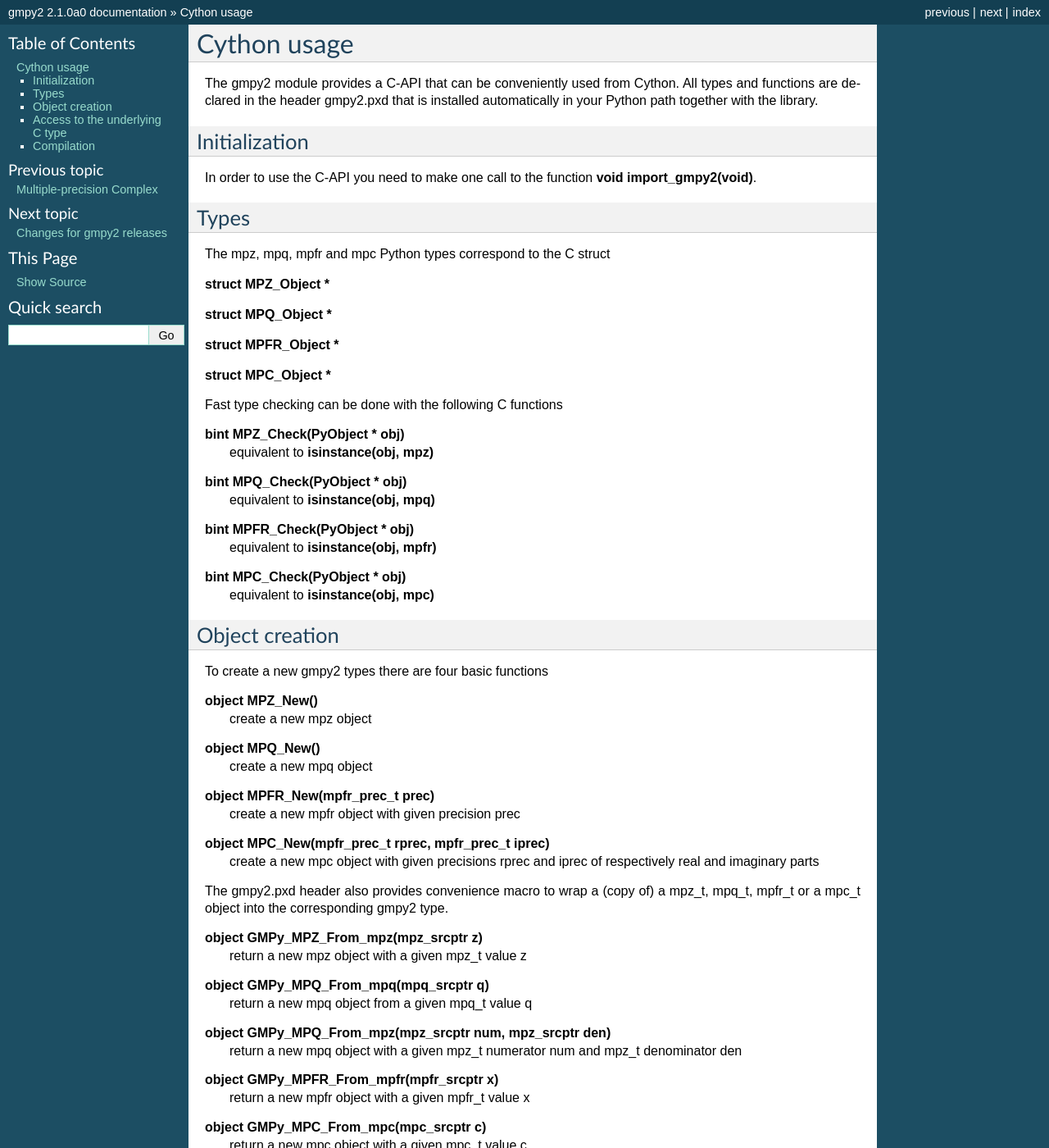
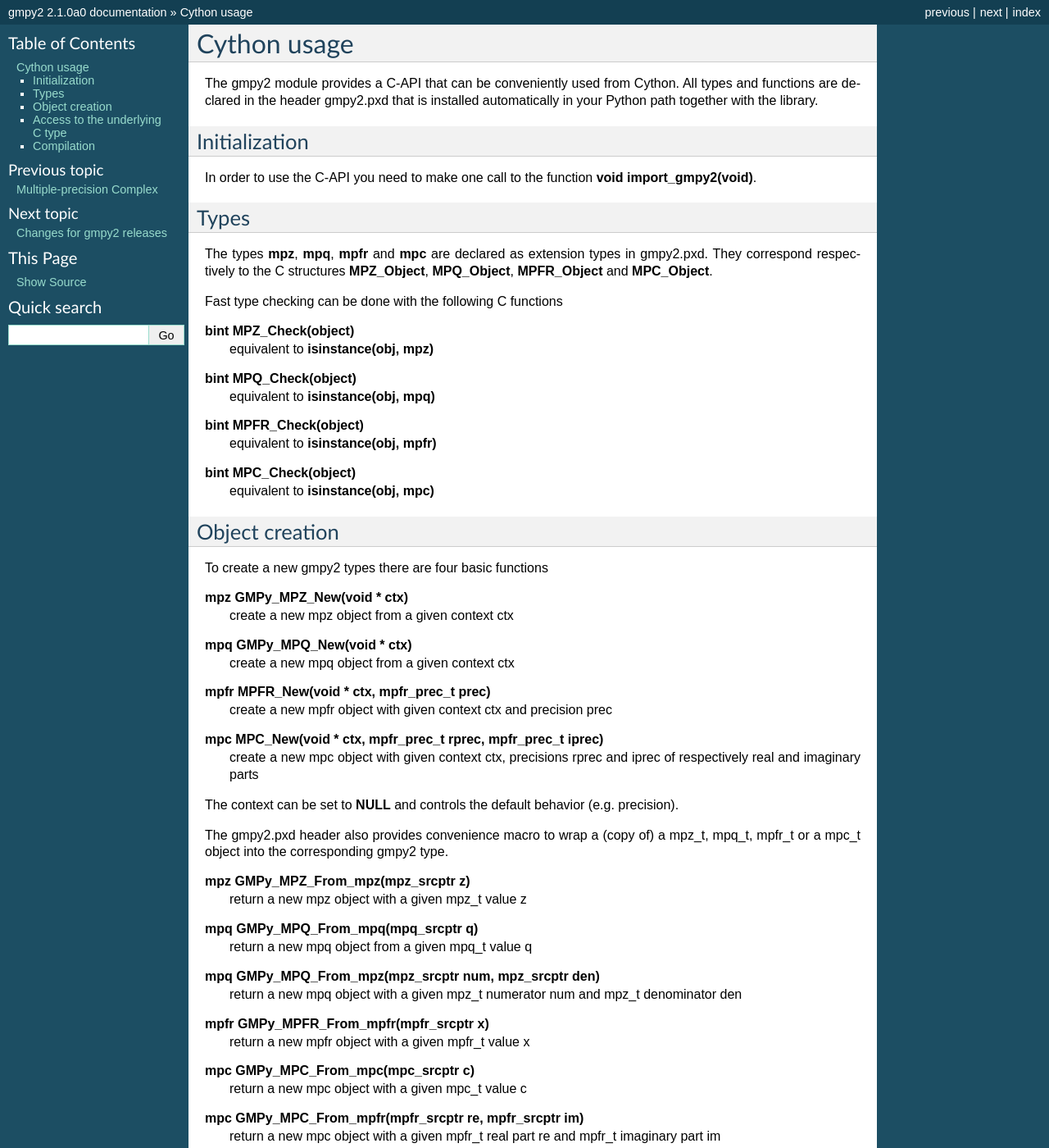
Before and after one commit to aleaxit/gmpy, a Sphinx documentation site: the page built from docs/cython.rst, in a window 1280 px wide and 1400 px high. Shown: the whole window at 82% size. Built offline with Sphinx 7.4.7, drawn with Linux system fonts in a browser that asks for light colours; formulas are drawn with MathJax 3; some of the changed text lies outside the part shown.

Commit message:
cleaner Cython interface

```diff
--- a/docs/cython.rst
+++ b/docs/cython.rst
@@ -13,28 +13,22 @@
 Types
 -----
 
-The mpz, mpq, mpfr and mpc Python types correspond to the C struct
-
-**struct MPZ_Object ***
-
-**struct MPQ_Object ***
-
-**struct MPFR_Object ***
-
-**struct MPC_Object ***
+The types **mpz**, **mpq**, **mpfr** and **mpc** are declared as extension
+types in gmpy2.pxd. They correspond respectively to the C structures
+**MPZ_Object**, **MPQ_Object**, **MPFR_Object** and **MPC_Object**.
 
 Fast type checking can be done with the following C functions
 
-**bint MPZ_Check(PyObject * obj)**
+**bint MPZ_Check(object)**
     equivalent to **isinstance(obj, mpz)**
 
-**bint MPQ_Check(PyObject * obj)**
+**bint MPQ_Check(object)**
     equivalent to **isinstance(obj, mpq)**
 
-**bint MPFR_Check(PyObject * obj)**
+**bint MPFR_Check(object)**
     equivalent to **isinstance(obj, mpfr)**
 
-**bint MPC_Check(PyObject * obj)**
+**bint MPC_Check(object)**
     equivalent to **isinstance(obj, mpc)**
 
 Object creation
@@ -42,38 +36,40 @@
 
 To create a new gmpy2 types there are four basic functions
 
-**object MPZ_New()**
-    create a new mpz object
+**mpz GMPy_MPZ_New(void * ctx)**
+    create a new mpz object from a given context ctx
 
-**object MPQ_New()**
-    create a new mpq object
+**mpq GMPy_MPQ_New(void * ctx)**
+    create a new mpq object from a given context ctx
 
-**object MPFR_New(mpfr_prec_t prec)**
-    create a new mpfr object with given precision prec
+**mpfr MPFR_New(void * ctx, mpfr_prec_t prec)**
+    create a new mpfr object with given context ctx and precision prec
 
-**object  MPC_New(mpfr_prec_t rprec, mpfr_prec_t iprec)**
-    create a new mpc object with given precisions rprec and iprec of
+**mpc MPC_New(void * ctx, mpfr_prec_t rprec, mpfr_prec_t iprec)**
+    create a new mpc object with given context ctx, precisions rprec and iprec of
     respectively real and imaginary parts
+
+The context can be set to **NULL** and controls the default behavior (e.g. precision).
 
 The gmpy2.pxd header also provides convenience macro to wrap a (copy of) a mpz_t, mpq_t, mpfr_t
 or a mpc_t object into the corresponding gmpy2 type.
 
-**object GMPy_MPZ_From_mpz(mpz_srcptr z)**
+**mpz GMPy_MPZ_From_mpz(mpz_srcptr z)**
     return a new mpz object with a given mpz_t value z
 
-**object GMPy_MPQ_From_mpq(mpq_srcptr q)**
+**mpq GMPy_MPQ_From_mpq(mpq_srcptr q)**
     return a new mpq object from a given mpq_t value q
 
-**object GMPy_MPQ_From_mpz(mpz_srcptr num, mpz_srcptr den)**
+**mpq GMPy_MPQ_From_mpz(mpz_srcptr num, mpz_srcptr den)**
     return a new mpq object with a given mpz_t numerator num and mpz_t denominator den
 
-**object GMPy_MPFR_From_mpfr(mpfr_srcptr x)**
+**mpfr GMPy_MPFR_From_mpfr(mpfr_srcptr x)**
     return a new mpfr object with a given mpfr_t value x
 
-**object GMPy_MPC_From_mpc(mpc_srcptr c)**
+**mpc GMPy_MPC_From_mpc(mpc_srcptr c)**
     return a new mpc object with a given mpc_t value c
 
-**object GMPy_MPC_From_mpfr(mpfr_srcptr re, mpfr_srcptr im)**
+**mpc GMPy_MPC_From_mpfr(mpfr_srcptr re, mpfr_srcptr im)**
     return a new mpc object with a given mpfr_t real part re and mpfr_t imaginary part im
 
 Access to the underlying C type
@@ -82,13 +78,13 @@
 Each of the gmpy2 objects has a field corresponding to the underlying C
 type. The following functions give access to this field
 
-**mpz_t MPZ(MPZ_Object *)**
+**mpz_t MPZ(mpz)**
 
-**mpq_t MPQ(MPQ_OBJECT *)**
+**mpq_t MPQ(mpq)**
 
-**mpfr_t MPFR(MPFR_Object *)**
+**mpfr_t MPFR(mpfr)**
 
-**mpc_t MPC(MPC_Object *)**
+**mpc_t MPC(mpc)**
 
 Compilation
 ------------
@@ -132,8 +128,8 @@
 
     import_gmpy2()   # needed to initialize the C-API
 
-    z = MPZ_New()
-    mpz_set_si(MPZ(<MPZ_Object *> z), -7)
+    cdef mpz z = GMPy_MPZ_New(NULL)
+    mpz_set_si(MPZ(z), -7)
 
     print(z + 3)
 
```
Also changed, not shown: 3 other files.
